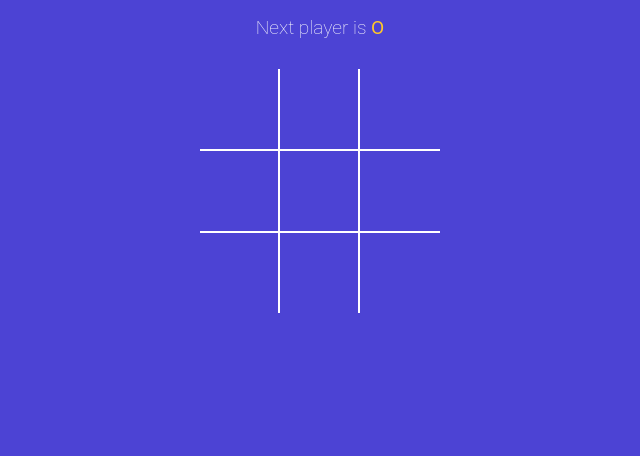
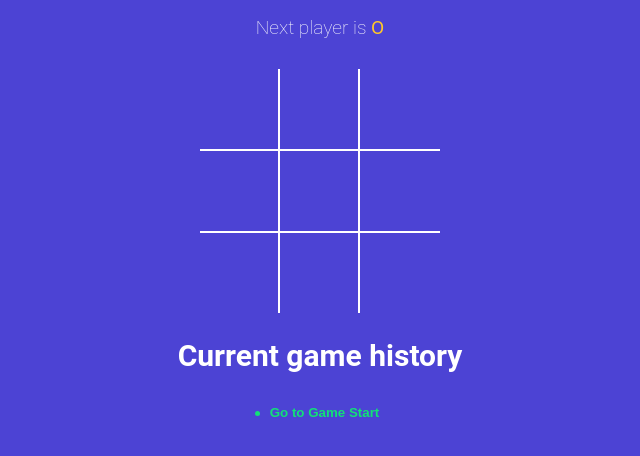
Before and after one commit to tpoornoday/tictactoe-game, a React (Vite) app: page / in a window 1280 px wide. Shown: the top 456 px of the page, without its empty margins (320-960 px from the left). Built offline with nearby package versions, Linux system fonts and the light colour scheme.

Commit message:
added game history

```diff
--- a/src/App.jsx
+++ b/src/App.jsx
@@ -2,36 +2,69 @@
 import { useState } from 'react';
 import Board from './components/Board';
 import StatusMessage from './components/StatusMessage';
+import History from './components/History';
 import { calculateWinner } from './winner';
 
 function App() {
-  const [squares, setSquares] = useState(Array(9).fill(null));
-  const [isXNext, setIsXNext] = useState(false);
+  const [history, setHistory] = useState([
+    { squares: Array(9).fill(null), isXNext: false },
+  ]);
 
-  const winner = calculateWinner(squares);
+  // const [squares, setSquares] = useState(Array(9).fill(null));
+  // const [isXNext, setIsXNext] = useState(false);
+
+  const [currentMove, setCurrentMove] = useState(0);
+
+  const gamingBoard = history[currentMove];
+
+  const winner = calculateWinner(gamingBoard.squares);
 
   const handleSquareClick = clickedPosition => {
-    if (squares[clickedPosition] || winner) {
+    if (gamingBoard.squares[clickedPosition] || winner) {
       return;
     }
 
-    setSquares(currentSquares => {
-      return currentSquares.map((squareValue, position) => {
-        if (clickedPosition === position) {
-          return isXNext ? 'X' : 'O';
+    setHistory(currentHistory => {
+      const isTraversing = currentMove + 1 !== currentHistory.length;
+      const lastGamingState = isTraversing
+        ? currentHistory[currentMove]
+        : history[history.length - 1];
+
+      const nextSquaresState = lastGamingState.squares.map(
+        (squareValue, position) => {
+          if (clickedPosition === position) {
+            return lastGamingState.isXNext ? 'X' : 'O';
+          }
+
+          return squareValue;
         }
+      );
 
-        return squareValue;
+      const base = isTraversing
+        ? currentHistory.slice(0, currentHistory.indexOf(lastGamingState) + 1)
+        : currentHistory;
+      return base.concat({
+        squares: nextSquaresState,
+        isXNext: !lastGamingState.isXNext,
       });
     });
 
-    setIsXNext(currentIsNext => !currentIsNext);
+    setCurrentMove(move => move + 1);
+  };
+
+  const moveTo = move => {
+    setCurrentMove(move);
   };
 
   return (
     <div className="app">
-      <StatusMessage winner={winner} isXNext={isXNext} squares={squares} />
-      <Board squares={squares} handleSquareClick={handleSquareClick} />
+      <StatusMessage winner={winner} gamingBoard={gamingBoard} />
+      <Board
+        squares={gamingBoard.squares}
+        handleSquareClick={handleSquareClick}
+      />
+      <h2>Current game history</h2>
+      <History history={history} moveTo={moveTo} currentMove={currentMove} />
     </div>
   );
 }
--- /dev/null
+++ b/src/components/History.jsx
@@ -0,0 +1,23 @@
+/* eslint-disable react/jsx-key */
+/* eslint-disable react/prop-types */
+const History = ({ history, moveTo, currentMove }) => {
+  return (
+    <div className="history-wrapper">
+      <ul className="history">
+        {history.map((_, index) => (
+          <li key={index}>
+            <button
+              type="button"
+              className={`btn-move ${currentMove === index ? 'active' : ''}`}
+              onClick={() => moveTo(index)}
+            >
+              {index === 0 ? 'Go to Game Start' : `Go to move #${index}`}{' '}
+            </button>
+          </li>
+        ))}
+      </ul>
+    </div>
+  );
+};
+
+export default History;
--- a/src/components/StatusMessage.jsx
+++ b/src/components/StatusMessage.jsx
@@ -1,6 +1,7 @@
+/* eslint-disable react/prop-types */
 // eslint-disable-next-line react/prop-types
-const StatusMessage = ({ winner, isXNext, squares }) => {
-  // eslint-disable-next-line react/prop-types
+const StatusMessage = ({ winner, gamingBoard }) => {
+  const { squares, isXNext } = gamingBoard;
   const noMovesLeft = squares.every(squareValue => squareValue !== null);
   const nextPlayer = isXNext ? 'X' : 'O';
 
```
